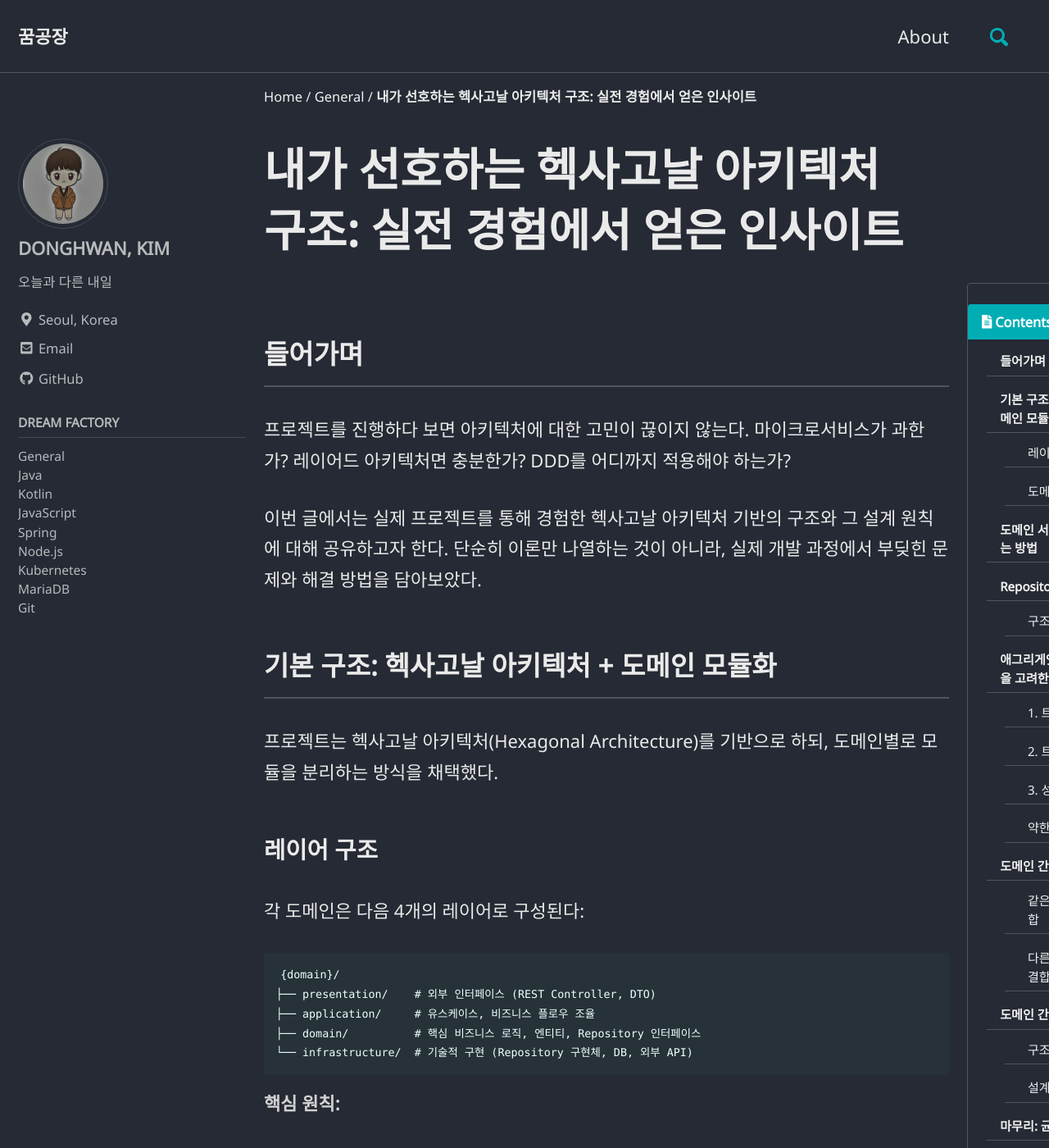
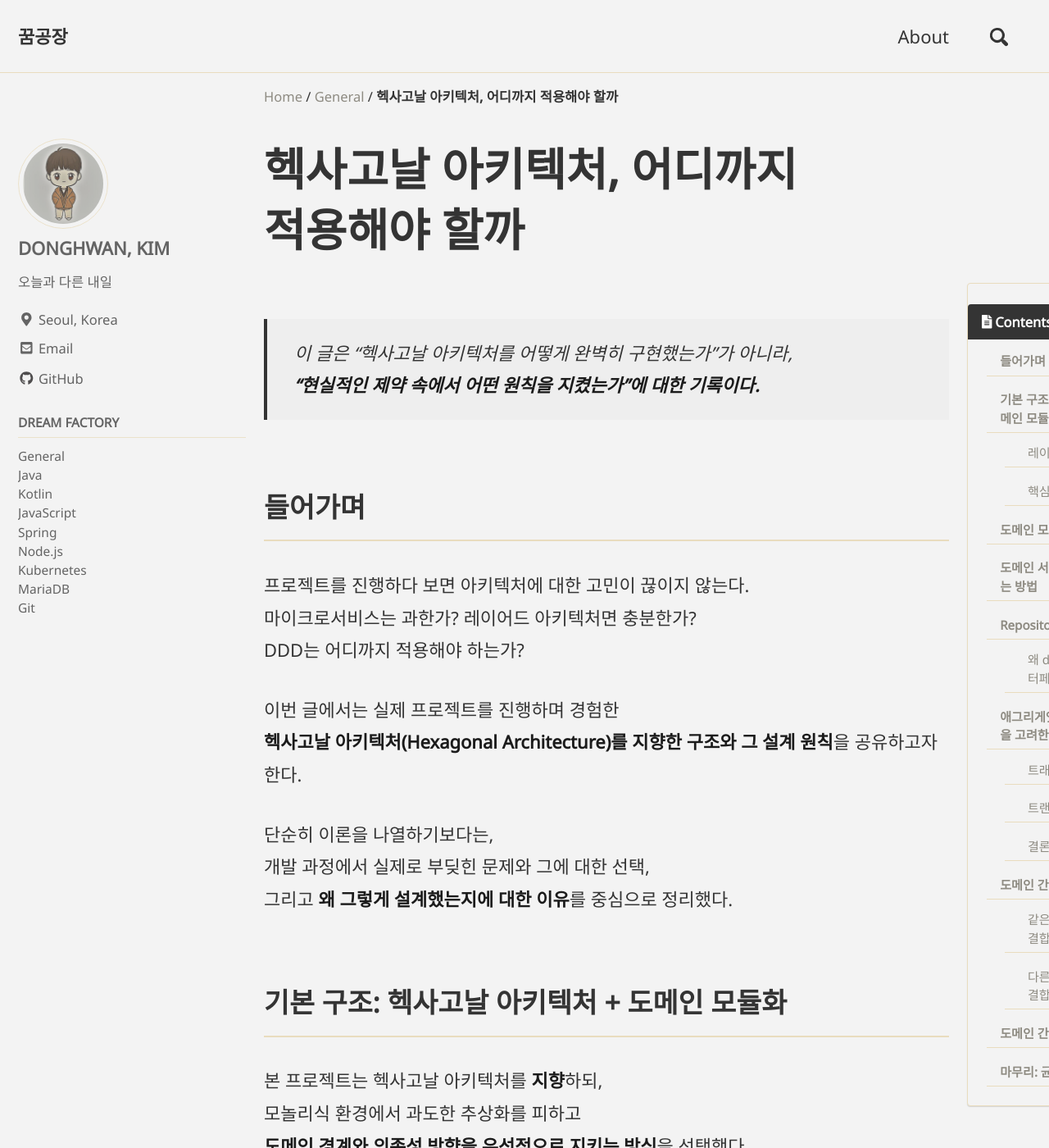
Before and after one commit to yearnlune/yearnlune.github.io, a Jekyll site: the page built from _posts/2025-12-10-hexagonal-architecture.md, in a window 1280 px wide and 1400 px high. Shown: the whole window at 82% size. Built offline with Jekyll 4.4.1, drawn with Linux system fonts in a browser that asks for light colours; cached includes are drawn as plain includes; comment, search, counter and statistics services are not loaded; some of the changed text lies outside the part shown.

Commit message:
fix: 문서 수정 및 스타일 변경

````diff
--- a/_config.yml
+++ b/_config.yml
@@ -12,7 +12,7 @@
 
 theme                    : jekyll-theme-minimal
 #remote_theme             : "mmistakes/minimal-mistakes@4.18.1"
-minimal_mistakes_skin    :  "dark" # "default" "air", "aqua", "contrast", "dark", "dirt", "neon", "mint", "plum", "sunrise"
+minimal_mistakes_skin    :  "dirt" # "default" "air", "aqua", "contrast", "dark", "dirt", "neon", "mint", "plum", "sunrise"
 
 # Site Settings
 locale                   : "en-US"
--- a/_posts/2025-12-10-hexagonal-architecture.md
+++ b/_posts/2025-12-10-hexagonal-architecture.md
@@ -6,184 +6,205 @@ tags:
     - domain driven design
     - kotlin
     - spring boot
-title: "내가 선호하는 헥사고날 아키텍처 구조: 실전 경험에서 얻은 인사이트"
+title: "헥사고날 아키텍처, 어디까지 적용해야 할까"
 date: 2025/12/10
 author: 김동환
-description: 실제 프로젝트를 통해 경험한 헥사고날 아키텍처 기반의 구조와 그 설계 원칙에 대해 공유
+description: 실무 프로젝트에서의 선택과 트레이드오프
 disabled: false
 categories:
     - general
 ---
 
+> 이 글은 “헥사고날 아키텍처를 어떻게 완벽히 구현했는가”가 아니라,
+> **“현실적인 제약 속에서 어떤 원칙을 지켰는가”에 대한 기록이다.**
+
 ## 들어가며
 
-프로젝트를 진행하다 보면 아키텍처에 대한 고민이 끊이지 않는다. 마이크로서비스가 과한가? 레이어드 아키텍처면 충분한가? DDD를 어디까지 적용해야 하는가?
+프로젝트를 진행하다 보면 아키텍처에 대한 고민이 끊이지 않는다.
+마이크로서비스는 과한가? 레이어드 아키텍처면 충분한가?
+DDD는 어디까지 적용해야 하는가?
 
-이번 글에서는 실제 프로젝트를 통해 경험한 헥사고날 아키텍처 기반의 구조와 그 설계 원칙에 대해 공유하고자 한다. 단순히 이론만 나열하는 것이 아니라, 실제 개발 과정에서 부딪힌 문제와 해결 방법을 담아보았다.
+이번 글에서는 실제 프로젝트를 진행하며 경험한
+**헥사고날 아키텍처(Hexagonal Architecture)를 지향한 구조와 그 설계 원칙**을 공유하고자 한다.
+
+단순히 이론을 나열하기보다는,
+개발 과정에서 실제로 부딪힌 문제와 그에 대한 선택,
+그리고 **왜 그렇게 설계했는지에 대한 이유**를 중심으로 정리했다.
 
 ## 기본 구조: 헥사고날 아키텍처 + 도메인 모듈화
 
-프로젝트는 헥사고날 아키텍처(Hexagonal Architecture)를 기반으로 하되, 도메인별로 모듈을 분리하는 방식을 채택했다.
+본 프로젝트는 헥사고날 아키텍처를 **지향**하되,
+모놀리식 환경에서 과도한 추상화를 피하고
+**도메인 경계와 의존성 방향을 우선적으로 지키는 방식**을 선택했다.
 
 ### 레이어 구조
 
-각 도메인은 다음 4개의 레이어로 구성된다:
+각 도메인은 다음 4개의 레이어로 구성된다.
 
 ```
 {domain}/
 ├── presentation/    # 외부 인터페이스 (REST Controller, DTO)
 ├── application/     # 유스케이스, 비즈니스 플로우 조율
-├── domain/          # 핵심 비즈니스 로직, 엔티티, Repository 인터페이스
-└── infrastructure/  # 기술적 구현 (Repository 구현체, DB, 외부 API)
+├── domain/          # 핵심 비즈니스 로직, 엔티티, 도메인 서비스
+└── infrastructure/  # 기술적 구현 (DB, Repository, 외부 API)
 ```
 
-**핵심 원칙:**
-- `domain` 레이어는 어떤 레이어에도 의존하지 않는다 (순수 비즈니스 로직)
-- `infrastructure`는 `domain`의 인터페이스를 구현한다 (의존성 역전)
-- `application`은 `domain`을 사용하여 유스케이스를 조율한다
-- `presentation`은 `application`을 호출한다
+### 핵심 원칙
 
-### 도메인 모듈 분리
+- `domain` 레이어는 어떤 레이어에도 의존하지 않는다
+- `application`은 도메인을 조합해 유스케이스를 완성한다
+- `presentation`은 application만 호출한다
+- `infrastructure`는 기술적 세부 사항을 담당한다
 
-기능별로 도메인 모듈을 분리하는 것을 선호한다. 예를 들어:
+헥사고날 아키텍처의 핵심은
+**완벽한 포트 분리가 아니라, 의존성 방향과 경계의 명확성**이라고 생각한다.
 
+## 도메인 모듈 분리
+
+기능 단위로 도메인을 분리하는 방식을 선호한다.
+
+- **user**: 인증, 계정 관리
 - **product**: 상품 정보 관리
 - **order**: 주문 관리
-- **user**: 사용자 인증, 계정 관리
 - **global**: 공통 설정, 보안, 예외 처리
 
-각 도메인은 독립적으로 진화할 수 있으며, 서로 약한 결합으로 연결된다.
+각 도메인은 독립적으로 진화할 수 있으며,
+서로는 가능한 한 **약한 결합**으로 연결된다.
 
 ## 도메인 서브 구조: 복잡성을 관리하는 방법
 
-도메인이 복잡해지면 `domain/` 하위에 서브 도메인으로 분리한다. 예를 들어:
+도메인이 커지면 `domain/` 하위에 **개념적으로 분리되는 서브 도메인**을 둔다.
+
+예를 들어 주문 도메인:
 
 ```
 order/
 └── domain/
-    ├── order/         # 주문 관련 엔티티 (Order, OrderItem)
-    └── payment/       # 결제 관련 엔티티 (Payment, Refund)
+    ├── order/         # 주문 (Order, OrderItem)
+    └── payment/       # 결제 (Payment, Refund)
 ```
 
-이렇게 하면:
-- 각 서브 도메인은 독립적인 엔티티와 Value Object를 가질 수 있다
+이 구조의 장점은 다음과 같다.
+
+- 개념적으로 다른 책임을 명확히 분리할 수 있다
 - 코드 응집도가 높아진다
-- 서브 도메인 간의 경계가 명확해진다
+- 애그리게잇 경계를 자연스럽게 표현할 수 있다
 
-하지만 무작정 분리하지 말고, 실제로 개념적으로 분리되는 단위로 나누는 것이 중요하다.
+단, 구조적 분리를 위한 분리는 지양하고
+**실제로 다른 비즈니스 규칙과 라이프사이클을 가지는 경우에만 분리**한다.
 
 ## Repository 패턴: 실용적인 접근
 
-Repository는 모든 구현을 `infrastructure` 레이어에 둔다. 이론적으로는 인터페이스를 `domain`에 두고 구현을 `infrastructure`에 두는 것이 이상적이지만, 실제로는 오버엔지니어링이 될 수 있다.
+본 프로젝트에서는 **Repository 인터페이스를 domain 레이어에 두지 않았다.**
 
-### 구조
+### 왜 domain에 Repository 인터페이스를 두지 않았는가?
+
+인프라(DB, ORM)의 변경은 이론적으로는 가능하지만,
+실제 프로젝트에서는 **거의 발생하지 않는 변화**이기 때문이다.
+
+DB 변경은 단순히 Repository 구현을 교체하는 문제가 아니라,
+
+- 쿼리 구조
+- 인덱스 전략
+- 트랜잭션 경계
+- 성능 튜닝
+
+까지 포함한 **대규모 수정**을 수반한다.
+
+Repository 인터페이스 하나로 이 변경을 흡수할 수 있다고 보지 않았고,
+오히려 불필요한 추상화가 될 가능성이 높다고 판단했다.
+
+따라서 Repository를 **비즈니스 규칙이 아닌 기술적 구현**으로 간주하고,
+`infrastructure` 레이어에 실용적으로 구현했다.
 
 ```kotlin
-// infrastructure/order/OrderRepository.kt
 @Repository
 class OrderRepository(
     private val jpa: JpaOrderRepository,
-) : BaseRepository<Order> {
-    override fun save(entity: Order): Order = jpa.save(entity)
-    override fun findByIdOrNull(id: Long): Order? = jpa.findByIdOrNull(id)
-
+) {
+    fun save(order: Order): Order = jpa.save(order)
+    fun findByIdOrNull(id: Long): Order? = jpa.findByIdOrNull(id)
     fun findByUserId(userId: Long): List<Order> = jpa.findByUserId(userId)
 }
 ```
 
-공통 기능은 `BaseRepository` 같은 인터페이스를 통해 재사용하고, 각 Repository 구현체는 모두 `infrastructure`에 둔다.
-
-**이렇게 설계한 이유:**
-- 구조가 단순하고 이해하기 쉽다
-- Repository는 사실상 기술적 구현이므로 `infrastructure`에 두는 것이 자연스럽다
-- 필요할 때만 별도 인터페이스를 도입해도 충분하다
+이는 헥사고날 아키텍처를 부정한 것이 아니라,
+**모놀리식 환경에서 변경 가능성이 낮은 지점에 대한 의도적인 트레이드오프**다.
 
 ## 애그리게잇 분리 전략: 트래픽 패턴을 고려한 설계
 
-DDD에서 애그리게잇은 한 트랜잭션에서 일관성을 보장하는 단위다. 하지만 항상 하나의 애그리게잇으로 묶어야 하는 것은 아니다.
+DDD에서 애그리게잇은 **하나의 트랜잭션으로 일관성을 보장하는 단위**다.
+그러나 모든 엔티티를 하나의 애그리게잇으로 묶을 필요는 없다.
 
-예를 들어 `Project`와 `Task`를 별도의 애그리게잇으로 분리할 수 있다. 이유는 다음과 같다:
+### 트래픽 패턴의 차이
 
-### 1. 트래픽 패턴의 차이
+예를 들어 `Project`와 `Task`가 있다고 가정하면:
 
-- **Task 변경**: 매우 높은 트래픽, 빈번한 변경
-- **Project 메타 변경**: 낮은 트래픽, 드문 변경
+- Task 상태 변경: 매우 빈번
+- Project 메타 변경: 드묾
 
-이 두 가지를 같은 애그리게잇으로 묶으면, Task 상태 변경이 많을 때 Project 조회까지 락이 걸릴 수 있다.
+이를 하나의 애그리게잇으로 묶으면
+불필요한 락 경합과 성능 저하가 발생할 수 있다.
 
-### 2. 트랜잭션 경계 분리
+### 트랜잭션 경계 분리
 
-Project 이름 변경과 Task 생성은 실제로 같은 트랜잭션으로 묶을 필요가 없다. 각각 독립적으로 트랜잭션을 관리하는 것이 더 합리적이다.
+실제로 Project 이름 변경과 Task 생성은
+같은 트랜잭션으로 묶일 필요가 없다.
 
-### 3. 성능 최적화
+### 결론
 
-- 락 경합 최소화
-- 조회/저장 패턴을 독립적으로 최적화 가능
-- 스케줄 관련 쿼리만 최적화해도 충분한 경우가 많음
+- 서로 다른 트래픽 패턴
+- 다른 트랜잭션 경계
+- 독립적인 최적화 필요성
 
-### 약한 결합으로 연결
-
-분리된 애그리게잇은 ID로 약하게 결합된다:
+이런 경우 **애그리게잇을 분리하고 약한 결합으로 연결**하는 것이 합리적이다.
 
 ```kotlin
 class Task(
-    projectId: Long,  // Project.id 참조 (약한 결합)
-    assigneeId: Long, // User.id 참조 (약한 결합)
-    // ...
+    val projectId: Long,   // 약한 결합
+    val assigneeId: Long,  // 약한 결합
 )
 ```
 
-필요한 경우 서비스 레이어에서 Repository를 통해 조회한다:
+## 도메인 간 결합: 약한 결합의 원칙
 
-```kotlin
-val project = projectRepository.findByIdOrNull(task.projectId)
-```
+다른 바운더리 컨텍스트의 엔티티를 참조할 때는
+**항상 ID로만 참조**한다.
 
-## 도메인 간 결합: 약한 결합의 실천
-
-다른 바운더리 컨텍스트의 엔티티를 참조할 때는 항상 ID만 사용한다.
-
-### 같은 애그리게잇 내부: 강한 결합
+### 같은 애그리게잇 내부 (강한 결합)
 
 ```kotlin
 class OrderItem(
-    order: Order,      // 같은 애그리게잇 (강한 결합)
-    productId: Long,   // 다른 컨텍스트 (약한 결합)
+    val order: Order,     // 같은 애그리게잇
+    val productId: Long,  // 다른 도메인
 )
 ```
 
-### 다른 바운더리 컨텍스트: 약한 결합
+### 다른 바운더리 컨텍스트 (약한 결합)
 
 ```kotlin
 class Order(
-    userId: Long,      // User 도메인 참조 (약한 결합)
-    paymentId: Long,   // Payment 애그리게잇 참조 (약한 결합)
+    val userId: Long,
+    val paymentId: Long,
 )
 ```
 
-**약한 결합의 장점:**
-- 도메인 간 의존성 최소화
-- 각 도메인의 독립적인 진화 가능
-- 순환 참조 방지
-- 테스트 용이성 향상
+## 도메인 간 통신: Facade 패턴
 
-## 도메인 간 통신: Client 패턴
+다른 도메인의 정보가 필요할 때는
+**해당 도메인이 제공하는 Facade를 통해서만 접근**한다.
 
-다른 도메인의 정보가 필요할 때는 Client를 통해 통신한다. 이는 개발 편의성과 관리 측면에서 선호하는 방식이다.
-
-### 구조
-
-Client는 해당 도메인의 `application` 레이어에 정의하고, 다른 도메인에서 사용한다:
+이는 “외부 호출(Client)”이 아니라
+**도메인이 외부에 제공하는 공식 진입점**이라는 의미다.
 
 ```kotlin
-// user/application/UserClient.kt
-@Component
-class UserClient(
+@Service
+class UserForOrderFacade(
     private val userRepository: UserRepository,
 ) {
     fun getUserById(userId: Long): UserDto {
         val user = userRepository.findByIdOrNull(userId)
-            ?: throw AnyException(ErrorCode.USER_NOT_FOUND, mapOf("userId" to userId))
+            ?: throw UserNotFoundException(userId)
 
         return UserDto(
             id = user.id,
@@ -191,66 +212,17 @@ class UserClient(
             email = user.email,
         )
     }
-
-    fun existsUser(userId: Long): Boolean {
-        return userRepository.existsById(userId)
-    }
-}
-
-// user/application/dto/UserDto.kt
-data class UserDto(
-    val id: Long,
-    val name: String,
-    val email: String?,
-)
-```
-
-다른 도메인에서 사용할 때:
-
-```kotlin
-// order/application/OrderService.kt
-@Service
-class OrderService(
-    private val orderRepository: OrderRepository,
-    private val userClient: UserClient,  // 다른 도메인의 Client 주입
-) {
-    fun createOrder(userId: Long, items: List<OrderItem>) {
-        // Entity가 아닌 DTO로 반환, 없으면 예외 발생
-        val user = userClient.getUserById(userId)
-
-        // ...
-    }
 }
 ```
 
-### 설계 원칙
-
-1. **응답은 항상 DTO**: Entity를 직접 반환하지 않는다. 이는 더티 체킹 방지와 의존성 격리에 중요하다.
-
-2. **Client는 application 레이어에 정의**: 해당 도메인의 application 레이어에서 인터페이스와 구현을 관리한다.
-
-3. **다른 도메인에서 Client 사용**: 필요할 때 Client를 주입받아 사용한다.
-
-4. **개발 편의성 우선**: 이론적으로 완벽한 구조보다는, 실제 개발과 관리가 편한 방식을 선호한다.
-
-**이렇게 설계한 이유:**
-- 도메인 간 통신 경로가 명확하다
-- Entity 노출을 방지하여 더티 체킹 문제를 원천 차단한다
-- 각 도메인의 Client를 한 곳에서 관리할 수 있어 유지보수가 쉽다
-- 여러 도메인에서 재사용 가능하다
-
 ## 마무리: 균형 있는 설계
 
-이 구조는 처음부터 완벽하게 설계된 것이 아니다. 개발하면서 부딪힌 문제들을 해결해 나가며 점진적으로 개선했다.
+이 구조는 처음부터 완벽하게 설계된 것이 아니다.
+문제를 해결해 나가며 **점진적으로 개선된 결과**다.
 
-**중요한 것은:**
+중요하다고 생각하는 원칙은 다음과 같다.
+
 - 이론에 매몰되지 않기
-- 프로젝트의 특성에 맞게 유연하게 적용하기
-- 과도한 추상화는 피하기
+- 변경 가능성이 높은 지점에만 추상화 적용하기
+- 도메인 경계와 책임을 명확히 하기
 - 실용성과 확장성의 균형 잡기
-
-헥사고날 아키텍처는 좋은 원칙을 제시하지만, 모든 프로젝트에 똑같이 적용할 수는 없다. 프로젝트의 규모, 팀의 역량, 비즈니스 요구사항을 고려하여 적절한 수준에서 적용하는 것이 중요하다.
-
-이 구조가 완벽하다고 생각하지 않는다. 앞으로도 계속 개선해 나갈 것이다. 하지만 지금까지 이 구조로 개발하면서 느낀 점은, **명확한 경계와 원칙이 있으면 코드를 이해하고 유지보수하는 것이 훨씬 수월하다**는 것이다.
-
----
--- a/_sass/custom.scss
+++ b/_sass/custom.scss
@@ -19,7 +19,7 @@
 /* 본문 텍스트 가독성 개선 */
 .page__content {
   p {
-    font-size: 1.05em;
+    font-size: 1em; // 기본 크기 (16px)
     line-height: 1.8; // 줄 간격 증가
     margin-bottom: 1.5em;
     color: $text-color;
@@ -38,21 +38,28 @@
 
 /* 제목 간격 조정 */
 .page__content {
+  h1 {
+    font-size: 2em;      /* 32px (16px 기준) */
+    line-height: 1.25;
+    margin-top: 2em;
+    margin-bottom: 1em;
+  }
+
   h2 {
     margin-top: 2.5em;
     margin-bottom: 1em;
     padding-bottom: 0.5em;
-    font-size: 1.75em;
-    line-height: 1.3;
+    font-size: 1.53em;   /* ≈24.5px */
+    line-height: 1.35;
     border-bottom: 2px solid $border-color;
   }
 
   h3 {
-    margin-top: 2em;
-    margin-bottom: 0.8em;
+    margin-top: 2.2em;
+    margin-bottom: 0.6em;
     padding-top: 0.5em;
-    font-size: 1.4em;
-    line-height: 1.3;
+    font-size: 1.24em;   /* ≈19.8px */
+    line-height: 1.45;
   }
 
   h4 {
@@ -201,22 +208,32 @@
   margin-bottom: 2em;
 }
 
-/* 반응형 조정 - 모바일에서도 가독성 유지 */
-@include breakpoint($small) {
+/* 반응형 조정 - 모바일(핸드폰)에서도 가독성 유지 */
+@media (max-width: 768px) {
+  body {
+    font-size: 1em; /* 16px */
+  }
+
   .page__content {
     p {
       font-size: 1em;
       line-height: 1.7;
     }
 
+    h1 {
+      font-size: 1.75em;
+      line-height: 1.3;
+    }
+
     h2 {
-      font-size: 1.5em;
+      font-size: 1.4em;
       margin-top: 2em;
     }
 
     h3 {
-      font-size: 1.3em;
-      margin-top: 1.5em;
+      font-size: 1.15em;
+      margin-top: 1.8em;
+      margin-bottom: 0.5em;
     }
   }
 }
````
Also changed, not shown: _layouts/default.html (line endings or trailing spaces).
